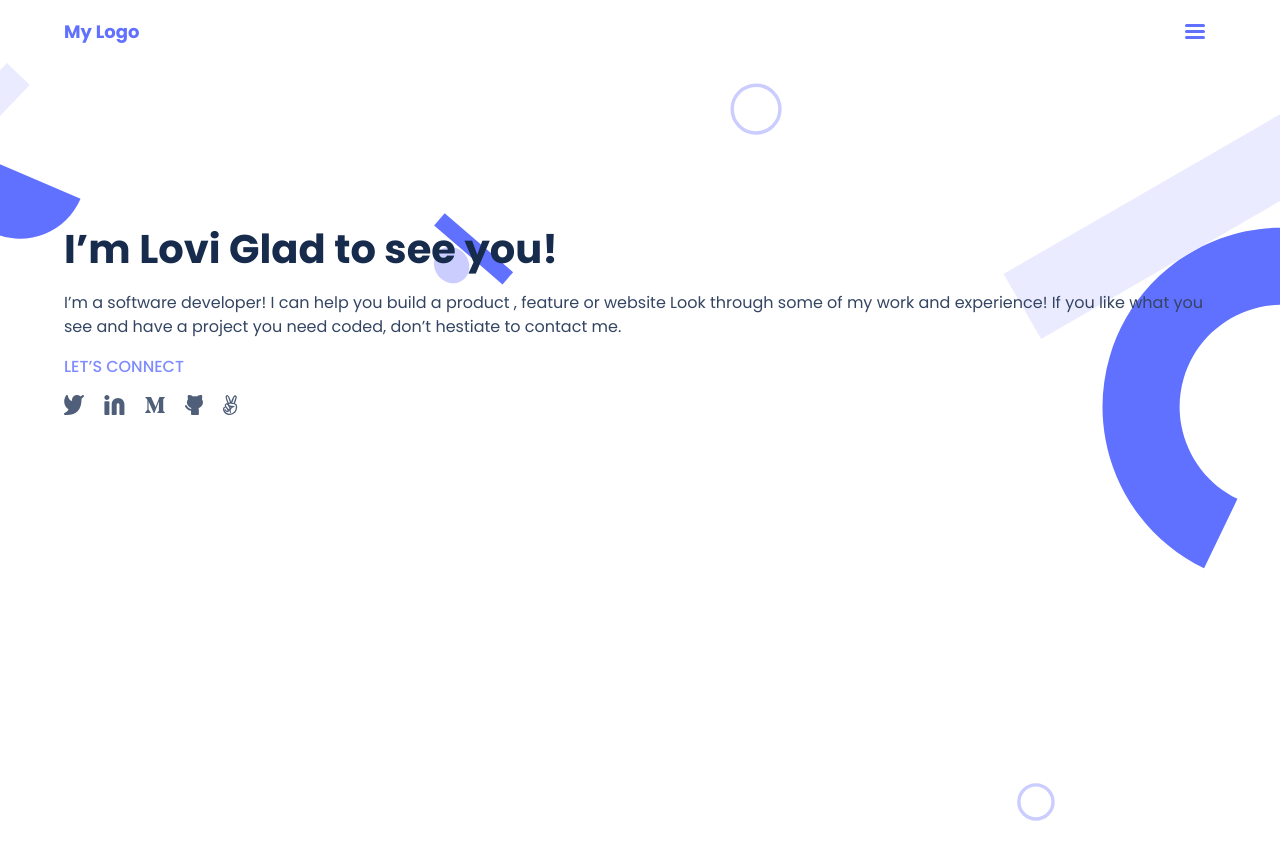
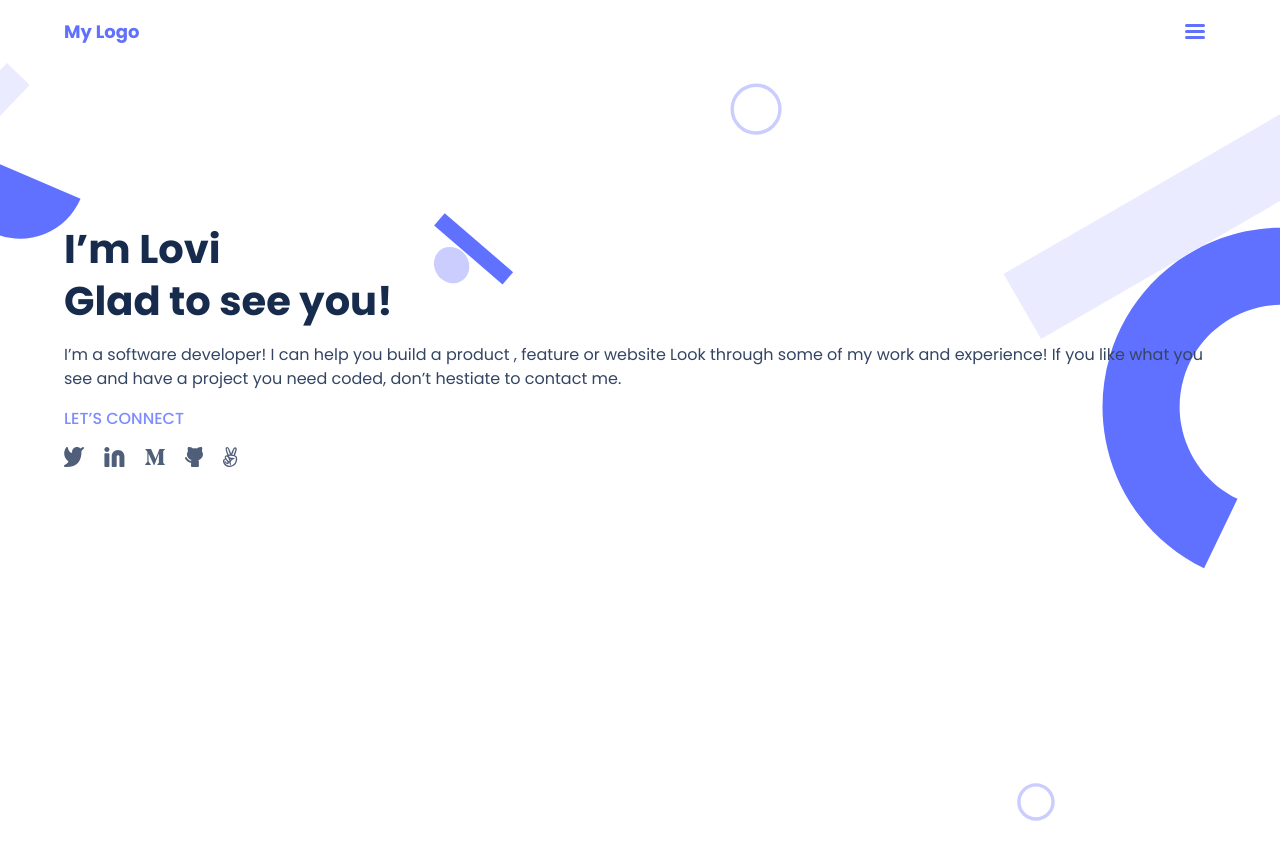
Before and after one commit to LoviMadaan/My-Portfolio-old, a website: page index.html in a window 1280 px wide. Drawn offline with Linux system fonts and the light colour scheme.

Commit message:
Update index.html

```diff
--- a/index.html
+++ b/index.html
@@ -20,7 +20,7 @@
     </header>
       <section class="first-page">
           <div class="headline-container">
-          <h1 class="title">I’m Lovi Glad to see you!</h1>
+          <h1 class="title">I’m Lovi<br>Glad to see you!</h1>
           <p class="details">
             I’m a software developer! I can help you build a product , feature
             or website Look through some of my work and experience! If you like
@@ -28,7 +28,7 @@
             contact me.
           </p>
           <div class="social-media">
-            <a class="contact-link" href="#">LET’S CONNECT</a>
+            <h2 class ="contact-link" href="#">LET’S CONNECT</h2>
             <ul class="social-media-links">
               <li>
                 <a href="#"
```
